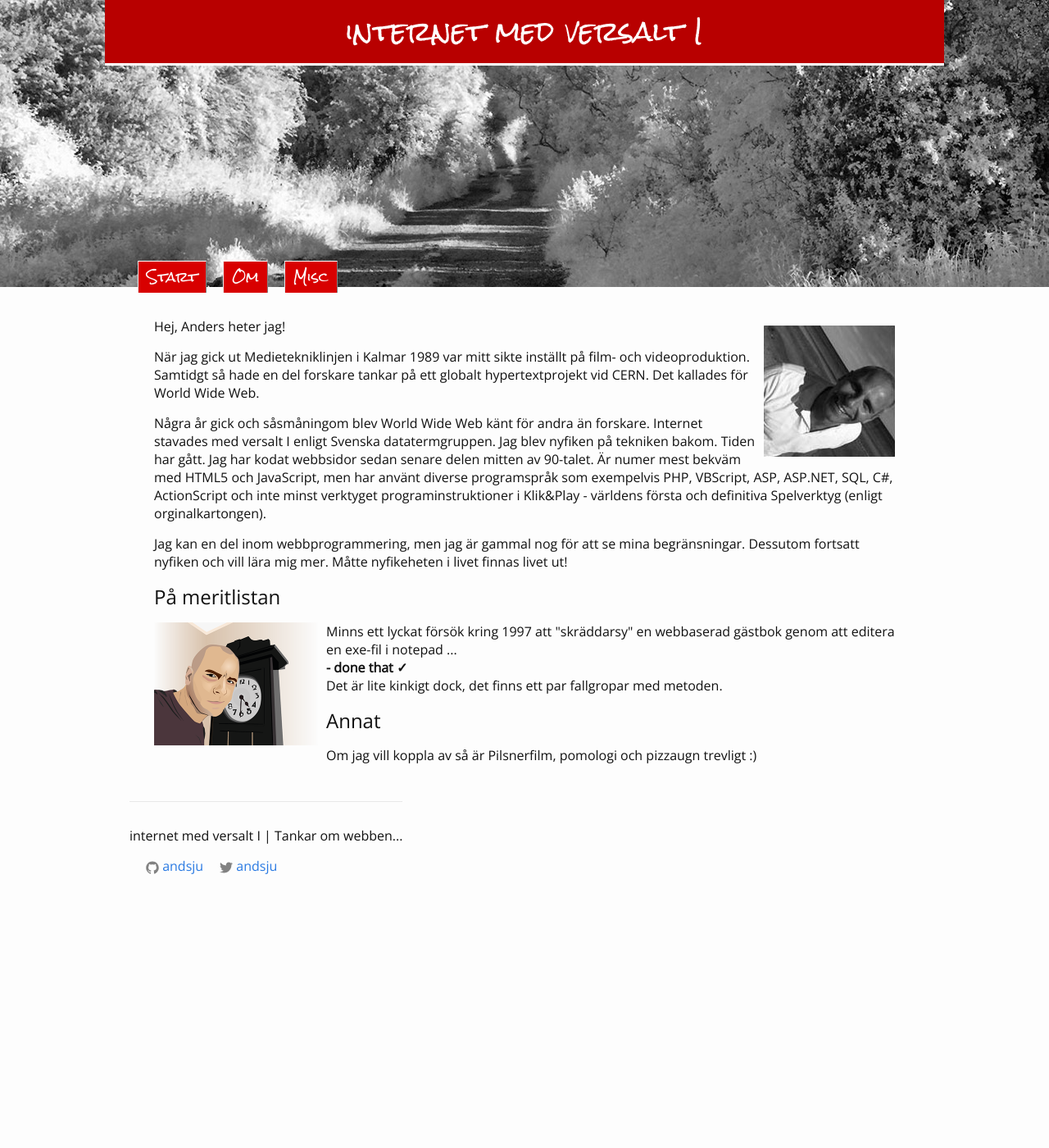
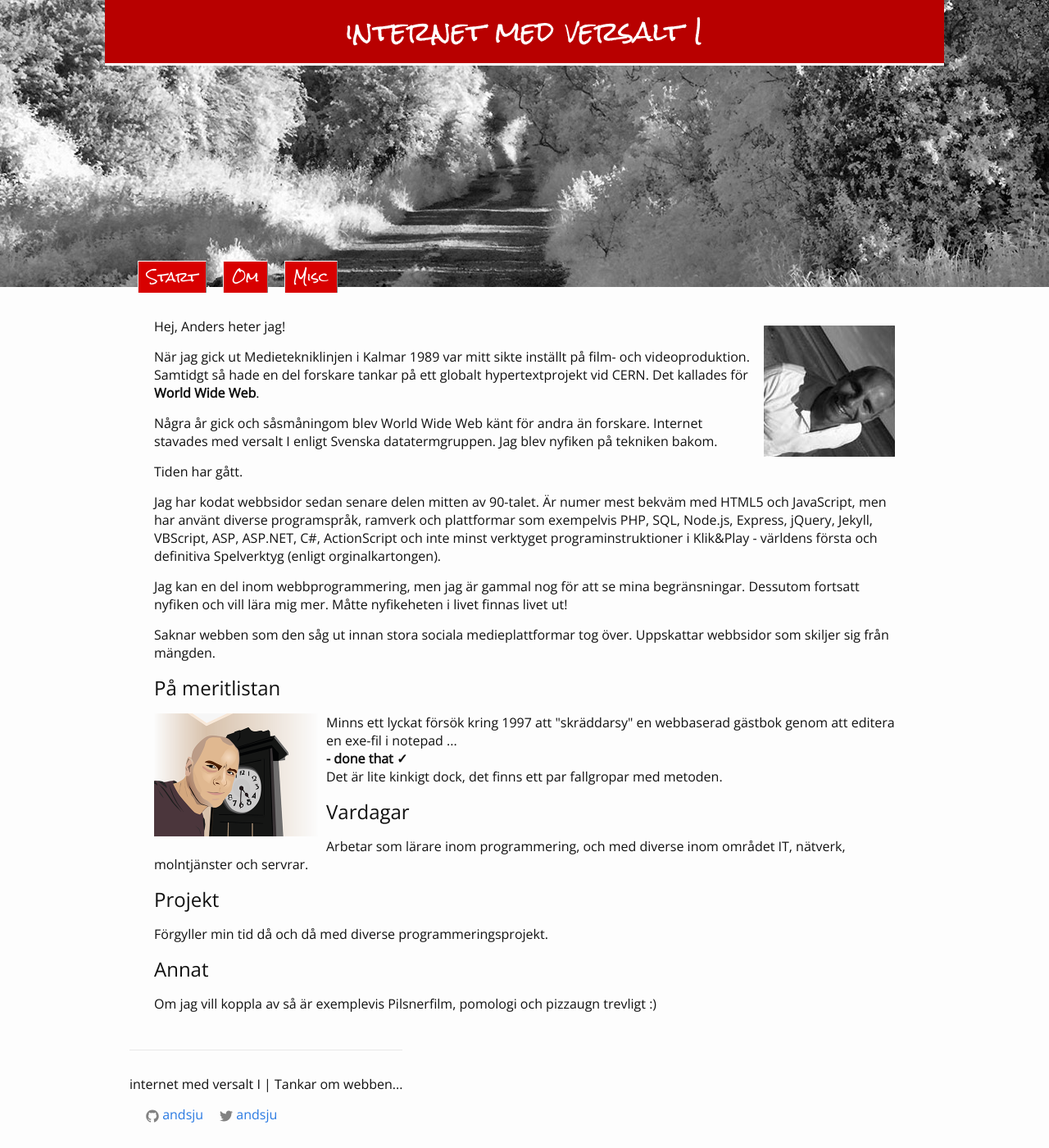
Before and after one commit to andsju/andsju, a Jekyll site: the page built from about.html, in a window 1280 px wide. Shown: the whole page at 82% size. Built offline with Jekyll 4.4.1, drawn with Linux system fonts in a browser that asks for light colours; before the commit the page ends 1097 px from its top, so only the background shows below that.

Commit message:
Update about.html

```diff
--- a/about.html
+++ b/about.html
@@ -8,18 +8,28 @@ permalink: /about/
     Hej, Anders heter jag!
 <p>
     När jag gick ut Medietekniklinjen i Kalmar 1989 var mitt sikte inställt på film- och videoproduktion.
-    Samtidgt så hade en del forskare tankar på ett globalt hypertextprojekt vid CERN. Det kallades för World Wide Web.
+    Samtidgt så hade en del forskare tankar på ett globalt hypertextprojekt vid CERN. Det kallades för <b>World Wide Web</b>.
 </p>
 <p>
     Några år gick och såsmåningom blev World Wide Web känt för andra än forskare. Internet stavades med versalt I enligt Svenska datatermgruppen. Jag blev nyfiken på tekniken bakom.
-    Tiden har gått. Jag har kodat webbsidor sedan senare delen mitten av 90-talet. Är numer mest bekväm med HTML5 och JavaScript, men
-    har använt diverse programspråk som exempelvis PHP, VBScript, ASP, ASP.NET, SQL, C#, ActionScript och inte minst
+</p>
+
+<p>
+    Tiden har gått.
+</p>
+<p>
+    Jag har kodat webbsidor sedan senare delen mitten av 90-talet. Är numer mest bekväm med HTML5 och JavaScript, men
+    har använt diverse programspråk, ramverk och plattformar som exempelvis PHP, SQL, Node.js, Express, jQuery, Jekyll, VBScript, ASP, ASP.NET, C#, ActionScript och inte minst
     verktyget programinstruktioner i Klik&Play - världens första och definitiva Spelverktyg (enligt orginalkartongen).
 </p>
 
 <p>
     Jag kan en del inom webbprogrammering, men jag är gammal nog för att se mina begränsningar. Dessutom fortsatt nyfiken och vill lära mig mer.
     Måtte nyfikeheten i livet finnas livet ut!
+</p>
+
+<p>
+    Saknar webben som den såg ut innan stora sociala medieplattformar tog över. Uppskattar webbsidor som skiljer sig från mängden.
 </p>
 
 
@@ -32,7 +42,23 @@ permalink: /about/
     <br/>
     Det är lite kinkigt dock, det finns ett par fallgropar med metoden.
 </p>
-    <h2>Annat</h2>
+
+<h2>Vardagar</h2>
 <p>
-    Om jag vill koppla av så är Pilsnerfilm, pomologi och pizzaugn trevligt :)
+    Arbetar som lärare inom programmering, och med diverse inom området IT, nätverk, molntjänster och servrar.
 </p>
+
+<h2>
+    Projekt
+</h2>
+<p>
+    Förgyller min tid då och då med diverse programmeringsprojekt.
+</p>
+
+<h2>
+</h2>
+
+<h2>Annat</h2>
+<p>
+    Om jag vill koppla av så är exemplevis Pilsnerfilm, pomologi och pizzaugn trevligt :)
+</p>
```
